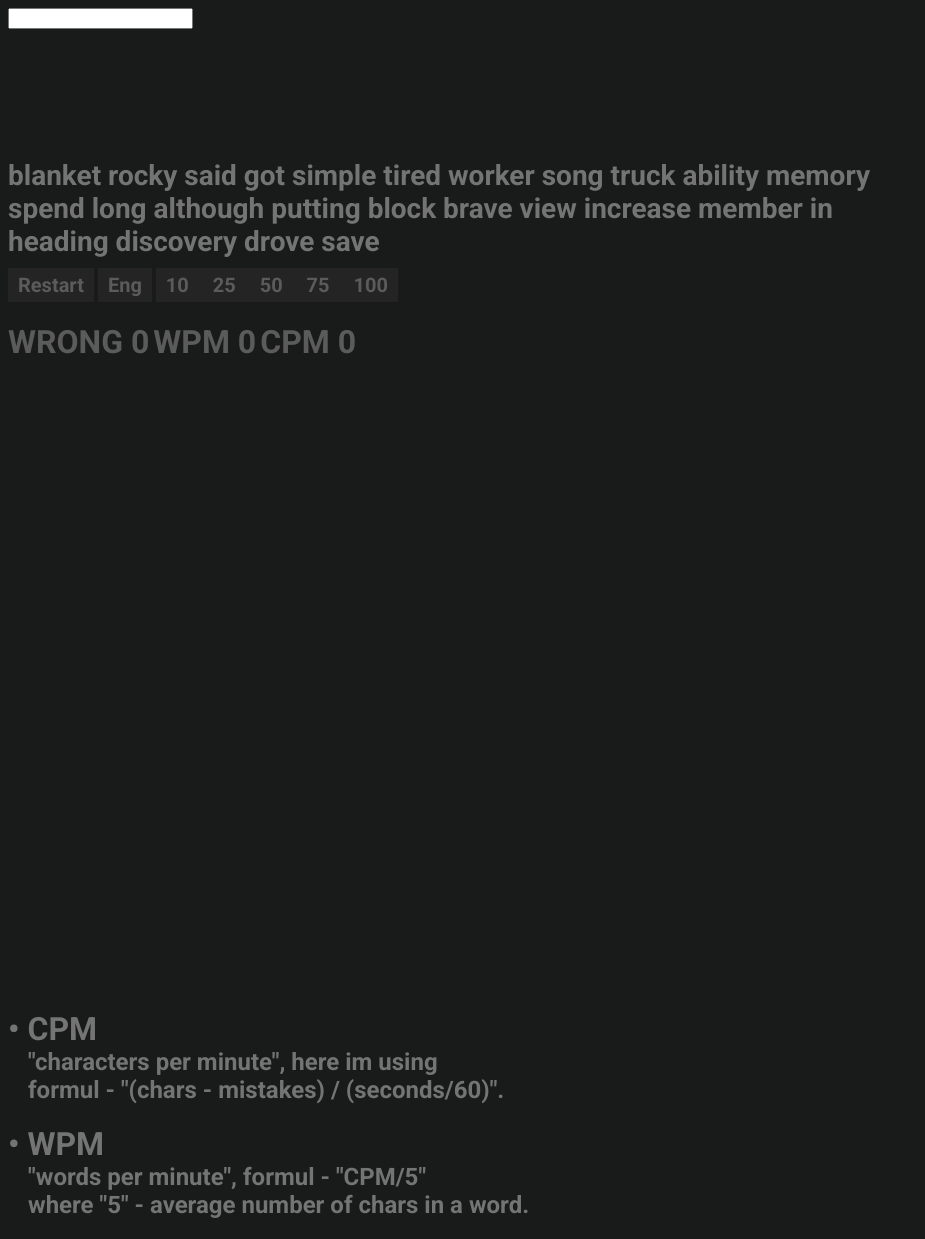
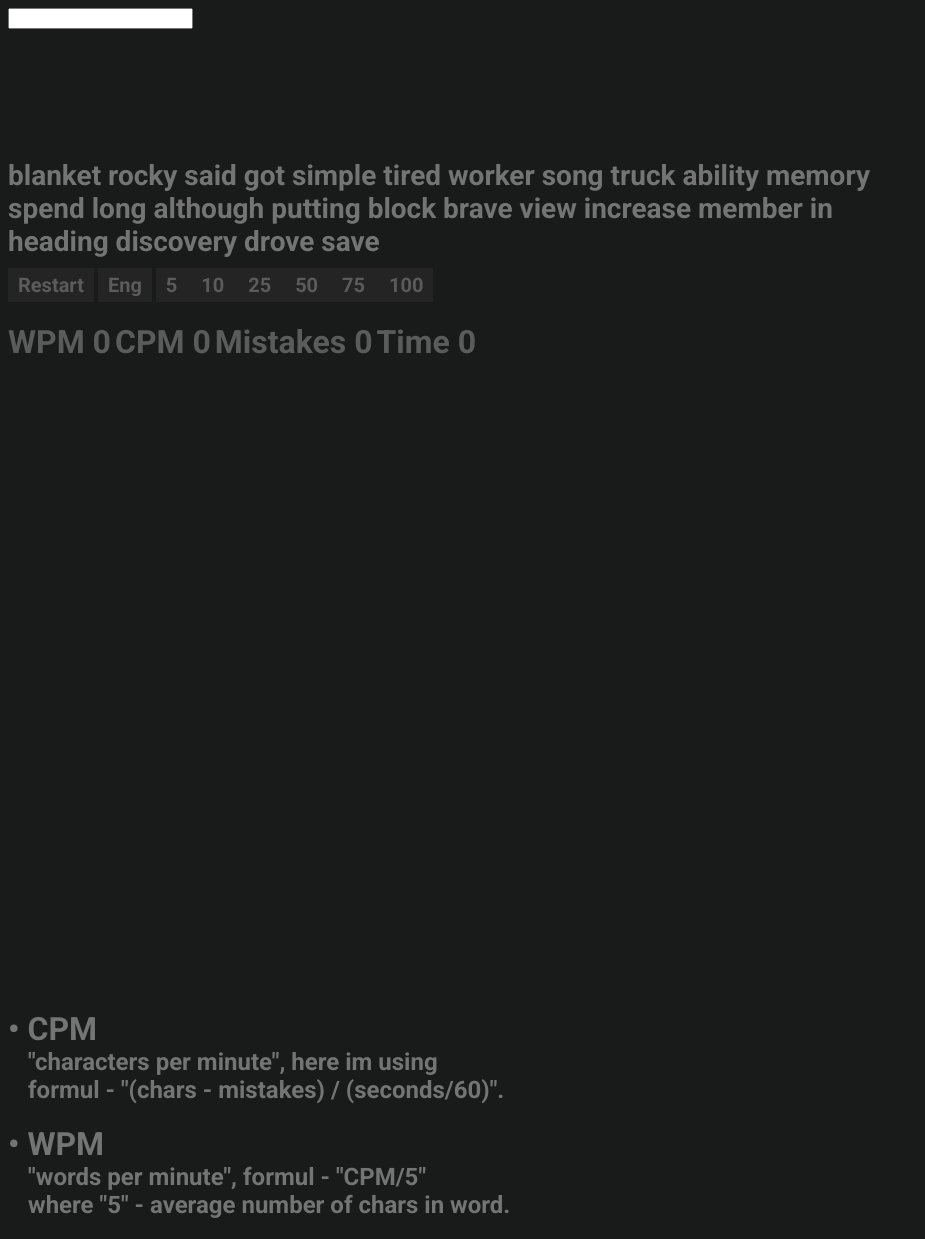
Before and after one commit to omegadreamer/FastPrint, a Django app: page /practice in a window 1280 px wide. Shown: the whole page, without its empty margins (0-925 px from the left). Run offline with Django 4.2, Linux system fonts and the light colour scheme.

Commit message:
Mistakes view on finish

```diff
--- a/main/static/practice.css
+++ b/main/static/practice.css
@@ -57,7 +57,6 @@ body{
   }
 }
 
-
 .results{
   color: rgb(92, 91, 91);
   .res{
@@ -77,7 +76,6 @@ body{
   }
 }
 
-
 ::-webkit-scrollbar {
   width: .5rem;
   -webkit-transition: none;
--- a/main/static/practice.js
+++ b/main/static/practice.js
@@ -1,16 +1,14 @@
 import { WordListRus, WordListEng } from "./WordList.js"; //list of all words
 
-
 // Const
-const inputbox = document.getElementById("InputBox");
+const input_box = document.getElementById("InputBox");
 const restart = document.getElementById("Restart");
 const lenguage = document.getElementById("Lenguage");
 const Words = document.getElementById("Words");
 const Mistakes = document.getElementById("Mistakes");
+const Time = document.getElementById("Time");
 const CPM = document.getElementById("CPM");
 const WPM = document.getElementById("WPM");
-
-
 
 // Main variables
 let text = "";
@@ -19,7 +17,7 @@ let current_lenguage = 1;
 let test_status = false;
 
 // Stats
-let mistakes = [0,0];
+let mistakes = [[0],[0],[]];
 let timer = 0;
 
 // Lenguages from WordList.js
@@ -34,26 +32,24 @@ let lenguages = {
   }
 };
 
-
 // Timer
 setInterval(function() {
   if(test_status){
-    setTimeout(timer += 1)
-  }
-}, 1000);
-
+    setTimeout(timer += 1);
+  }}, 1000);
 
 // Random words from 'WordList' function
 function GetRandomWords() {
+
   let cur_list = lenguages[String(current_lenguage)]['list']
-  inputbox.value = "";
+  input_box.value = "";
   text = "";
+
   for (let i = 0; i < words_count; i++) {
     text += cur_list[Math.floor(Math.random() * cur_list.length)] + " ";
   }
   return text;
 };
-
 
 // Active words amount
 document.getElementById("WordsCount").addEventListener("click", function(event) {
@@ -63,7 +59,6 @@ document.getElementById("WordsCount").addEventListener("click", function(event)
   };
 });
 
-
 // Lenguage Switch
 lenguage.addEventListener('click', function(event) {
   if (current_lenguage != Object.keys(lenguages).length -1){
@@ -71,63 +66,72 @@ lenguage.addEventListener('click', function(event) {
   }else{
     current_lenguage = 0;
   };
-  lenguage.textContent = String(lenguages[String(current_lenguage)]['name'])
+
+  lenguage.textContent = String(lenguages[String(current_lenguage)]['name']);
   Restart();
 });
 
+// Typing process
+input_box.addEventListener('input', function(event) {
+  test_status = true;
+  let input_half = String(input_box.value);
+  let words = "";
+
+  // Go to Finish
+  if(input_box.value == text.slice(0, text.length-1)){
+    Words.innerHTML = '<correct>' + text + '</correct>';
+    FinishTyping();
+  }
+
+  // Check correct/wrong half
+  else if(text.slice(0, input_half.length) == input_box.value){
+    words = String('<correct>' + text.slice(0, input_half.length) + '</correct>' + text.slice(input_half.length, text.length));
+    Words.innerHTML = words;
+  }else{
+    let wrong_half = String(input_box.value);
+    for (let i = 0; input_box.value[i] == text[i]; i++){wrong_half = wrong_half.replace(input_box.value[i], "")};
+    words = String('<correct>' + text.slice(0, input_half.length - wrong_half.length)+ '</correct>' + '<false>' + wrong_half + '</false>' + text.slice(input_half.length - wrong_half.length, text.length));
+    Words.innerHTML = words;
+  }
+
+  // Mistake counter
+  if(Words.innerHTML.includes('<false>') & mistakes[0][0] == false){
+    for (let i = 0; i<input_box.value.length ;i++){
+      if (text[i] != input_box.value[i]){
+        mistakes[2].push(i)
+      };
+    };
+    mistakes[0][0] = true;
+    mistakes[1][0] += 1;
+  }else if(!(Words.innerHTML.includes('<false>'))){
+    mistakes[0][0] = false;
+  }
+});
+
+// Finish of typing
+function FinishTyping() {
+
+  // - CPM & WPM
+  let correct_words = text.length - mistakes[1][0];
+  CPM.innerHTML = 'CPM ' + correct_words / (timer/60);
+  WPM.innerHTML = 'WPM ' + (correct_words / (timer/60)) / 5;
+  Mistakes.innerHTML = "Mistakes " + mistakes[1][0];
+  Time.innerHTML = "Time " + timer;
+
+  // - Change text view
+  mistakes[2] = [...new Set(mistakes[2])];
+  text = String(text).split('');
+  for(let i = 0; i < mistakes[2].length; i++){
+    text[mistakes[2][i]] = String('<false>' + text[mistakes[2][i]] + '</false>');
+    Words.innerHTML = text.join("");
+  };
+};
 
 // Restart
 function Restart() {
   test_status = false;
   timer = 0;
   Words.innerHTML = GetRandomWords();
-  mistakes = [0,0]
+  mistakes = [[0],[0],[]];
 }Restart();
-
-
-// Restart button
 restart.addEventListener('click', Restart);
-
-
-// Typing process
-inputbox.addEventListener('input', function(event) {
-  test_status = true;
-  let input_half = String(inputbox.value);
-  let words = "";
-  if(text.length-1 == inputbox.value.length & !(Words.innerHTML.includes('<false>'))){
-    FinishTyping();
-  }else if(text.slice(0, input_half.length) == inputbox.value){
-    words = String('<Correct>' + text.slice(0, input_half.length) + '</Correct>' + text.slice(input_half.length, text.length));
-    Words.innerHTML = words;
-  }else{
-    let wrong_half = String(inputbox.value);
-    for (let i = 0; inputbox.value[i] == text[i]; i++){wrong_half = wrong_half.replace(inputbox.value[i], "")};
-      words = String('<Correct>' + text.slice(0, input_half.length - wrong_half.length)+ '</Correct>' + '<False>' + wrong_half + '</False>' + text.slice(input_half.length - wrong_half.length, text.length));
-      Words.innerHTML = words;
-  }
-});
-
-
-// Finish of typing
-function FinishTyping() {
-  let correct_words = text.length - mistakes[1];
-
-  //CPM & WPM
-  CPM.innerHTML = 'CPM ' + correct_words / (timer/60);
-  WPM.innerHTML = 'WPM ' + (correct_words / (timer/60)) / 5;
-  Mistakes.innerHTML = "MST " + '<span>' + mistakes[1] + '</span>';
-
-  Restart()
-}
-
-
-// Mistake counter
-inputbox.addEventListener('input', function(event) {
-  if(Words.innerHTML.includes('<false>') & mistakes[0] == 0){
-    // mistakes [0,1]
-    mistakes[0] = 1;
-    mistakes[1] += 1;
-  }else if(!(Words.innerHTML.includes('<false>'))){
-    mistakes[0] = 0;
-  }
-});
--- a/main/templates/practice.html
+++ b/main/templates/practice.html
@@ -15,6 +15,7 @@
         <button class="Button" id="Restart">Restart</button>
         <button class="Button" id="Lenguage" url="#">Eng</button>
         <div class="ButtonBG" id="WordsCount">
+            <button class="Button" id="W3" url="#">5</button>
             <button class="Button" id="W3" url="#">10</button>
             <button class="Button" id="W0" url="#">25</button>
             <button class="Button" id="W1" url="#">50</button>
@@ -22,9 +23,10 @@
             <button class="Button" id="W3" url="#">100</button>
         </div>
         <div class="results">
-            <h1 class="res" id="Mistakes">WRONG 0</h1>
             <h1 class="res" id="WPM">WPM 0</h1>
             <h1 class="res" id="CPM">CPM 0</h1>
+            <h1 class="res" id="Mistakes">Mistakes 0</h1>
+            <h1 class="res" id="Time">Time 0</h1>
         </div>
     </div>
     <div class="info">
@@ -36,7 +38,7 @@
         <h1>• WPM</h1>
         <h2>
             "words per minute", formul - "CPM/5"<br>
-            where "5" - average number of chars in a word.
+            where "5" - average number of chars in word.
         </h2>
     </div>
 {% endblock %}
```
